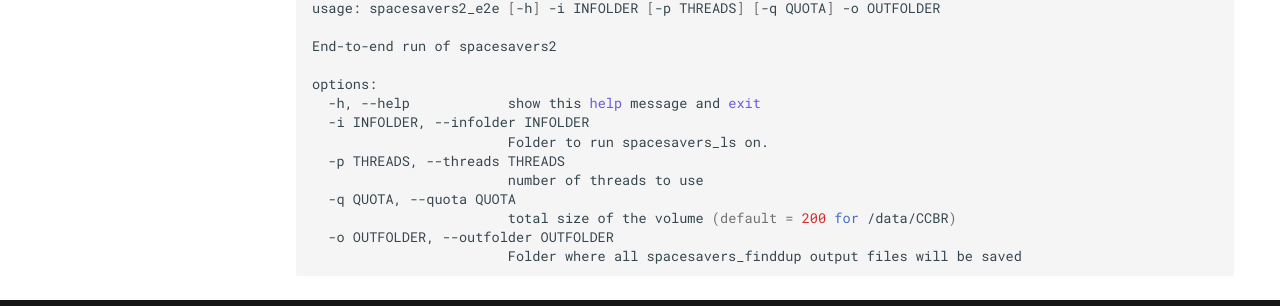
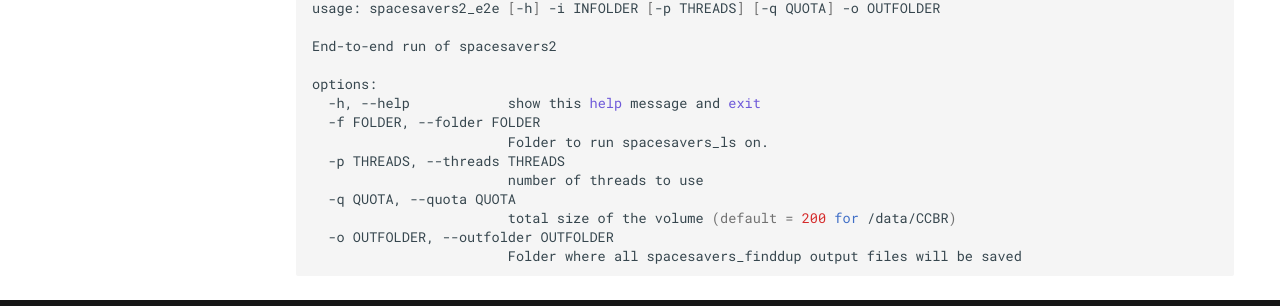
Before and after one commit to abcsFrederick/spacesavers2, an MkDocs documentation site: the page built from docs/e2e.md, in a window 1280 px wide and 933 px high. Shown: the part 568-874 px from the top of the window. Built offline with MkDocs 1.6.1 and Material for MkDocs 9.7.7, drawn with Linux system fonts in a browser that asks for light colours; comment, search, counter and statistics services are not loaded; the version menu is left out.

Commit message:
docs: INFOLDER argument is called FOLDER in e2e CLI

```diff
--- a/docs/e2e.md
+++ b/docs/e2e.md
@@ -18,7 +18,7 @@ End-to-end run of spacesavers2
 
 options:
   -h, --help            show this help message and exit
-  -i INFOLDER, --infolder INFOLDER
+  -f FOLDER, --folder FOLDER
                         Folder to run spacesavers_ls on.
   -p THREADS, --threads THREADS
                         number of threads to use
```
